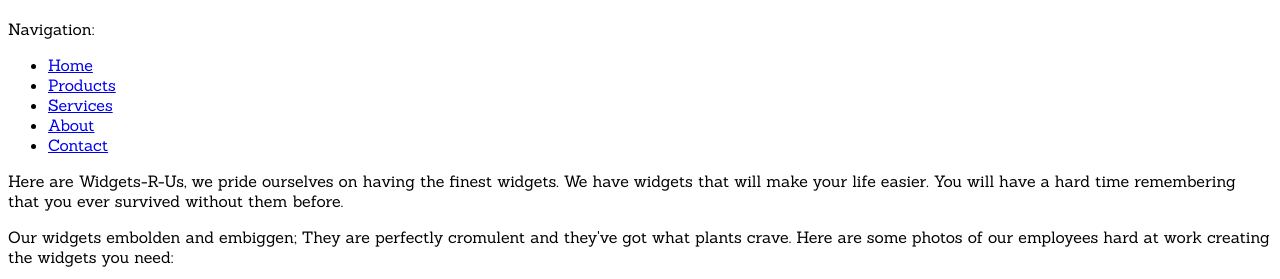
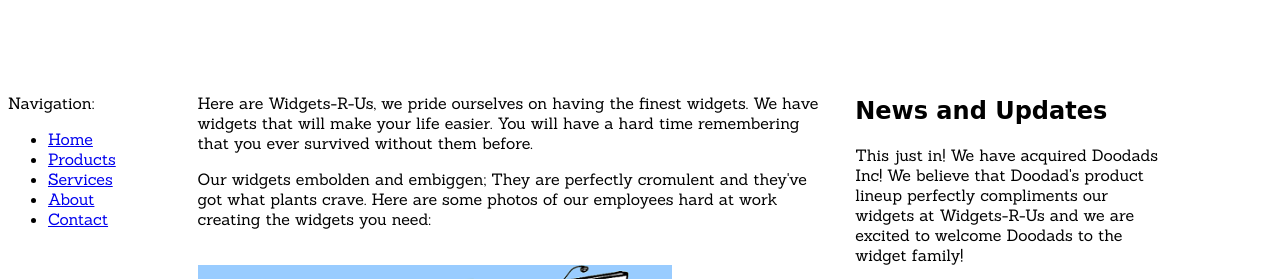
Before and after one commit to zachschool1/COMP001B.Assignment3, a plain HTML site: page index.html in a window 1280 px wide. Shown: the part 62-341 px from the top of the page. Drawn offline with Linux system fonts and the light colour scheme; a web font is replaced by a local one.

Commit message:
final changes, not sure what i was supposed to put in #main-container so i just made it flex

```diff
--- a/main.css
+++ b/main.css
@@ -16,15 +16,17 @@ h1, h2, h3 {
 }
 
 aside {
+	width:25%;
+	float:left;
 
 }
 
 footer {
-
+	clear:both;
 }
 
 header {
-
+	margin-bottom:5rem;
 }
 
 img {
@@ -32,11 +34,14 @@ img {
 }
 
 main {
-
+	float:left;
+	width:50%;
+	padding-right:1.6rem;
 }
 
 nav {
-
+	width:15%;
+	float:left;
 }
 
 #copyright {
@@ -44,5 +49,5 @@ nav {
 }
 
 #main-container {
-
+	display:flex;
 }
```
